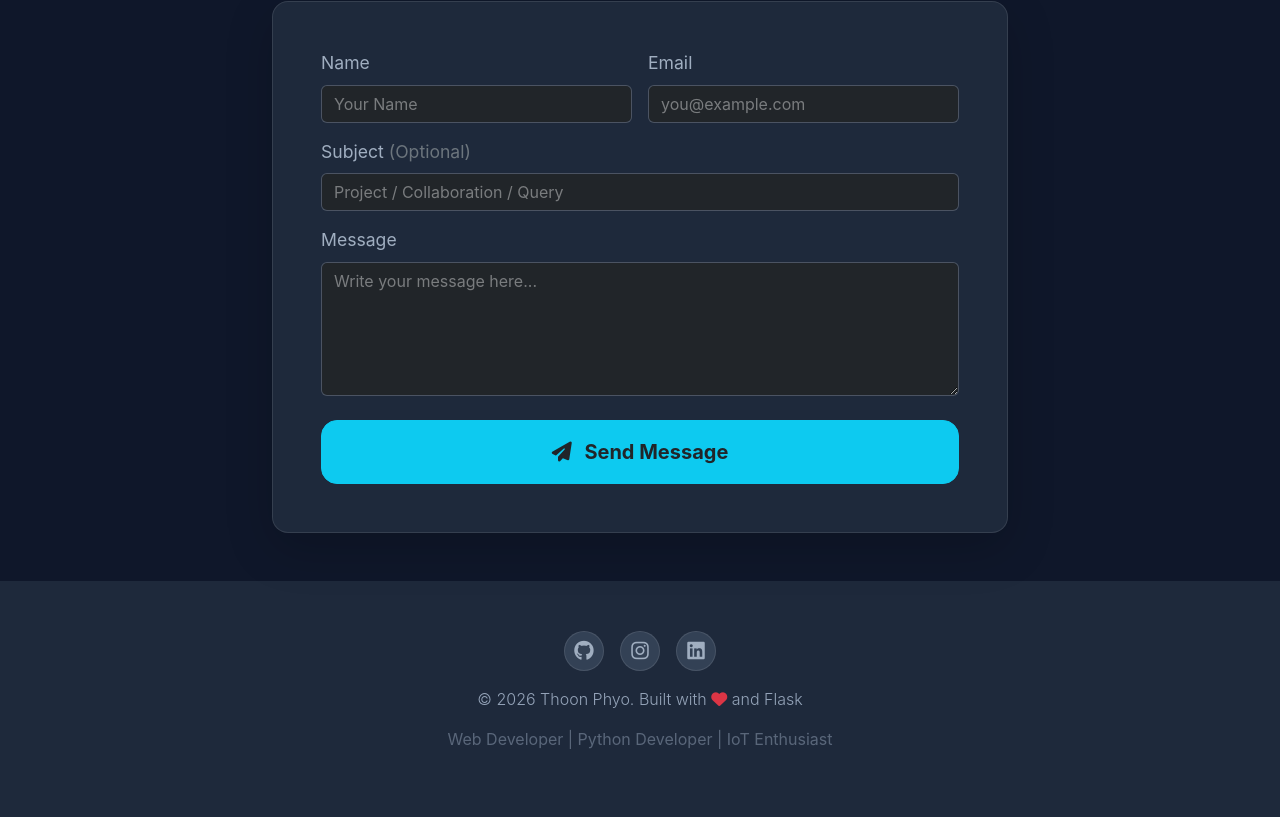
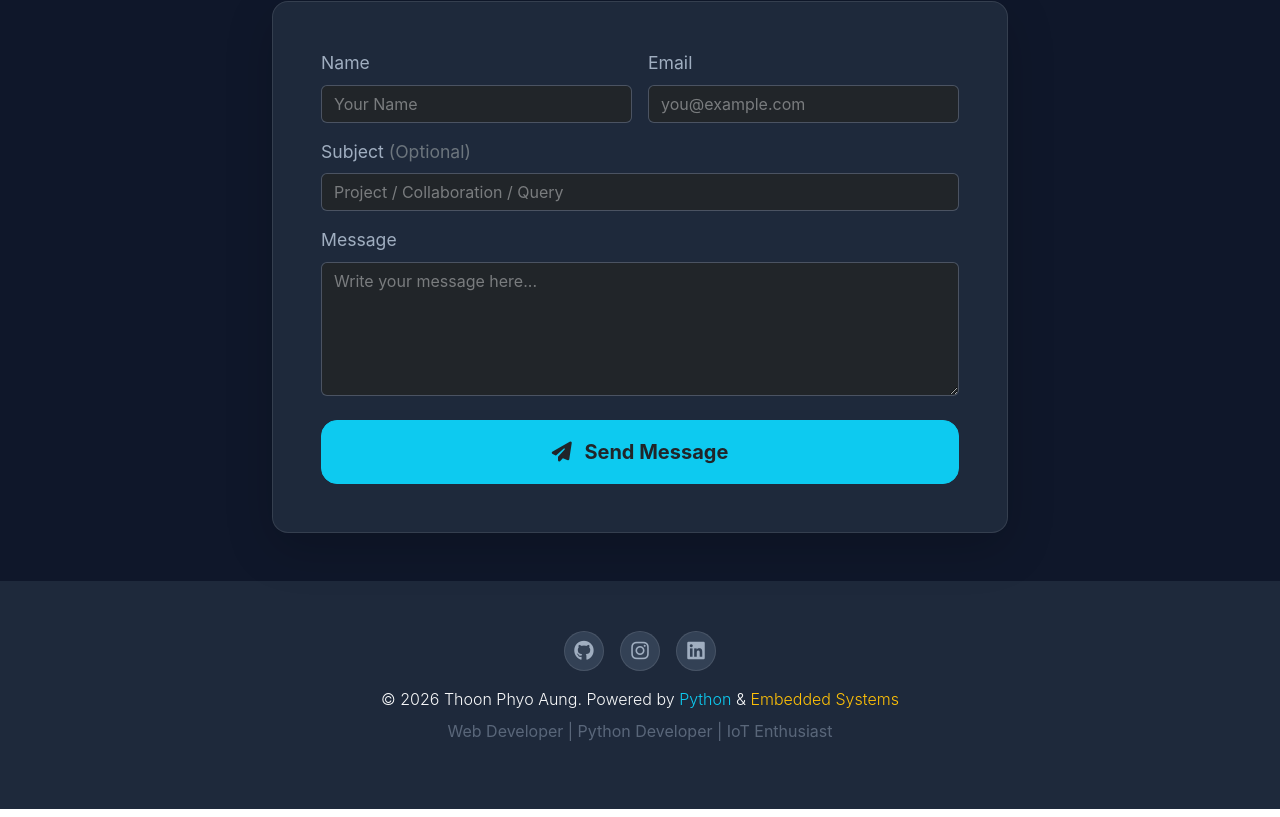
Before and after one commit to ThoonPhyoAung/my-portfolio, a plain HTML site: page index.html in a window 1280 px wide. Shown: the part 5784-6601 px from the top of the page. Drawn offline with nearby package versions, Linux system fonts and the light colour scheme.

Commit message:
footer updated

```diff
--- a/index.html
+++ b/index.html
@@ -1500,9 +1500,11 @@
               <i class="fab fa-linkedin"></i>
             </a>
           </div>
-          <p class="lead about-title-label fs-6">
-            © 2026 Thoon Phyo. Built with
-            <i class="fas fa-heart text-danger"></i> and Flask
+          <!-- Copyright & Stack -->
+          <p class="lead about-title-label fs-6 mb-2 text-light">
+            © <span id="current-year">2026</span> Thoon Phyo Aung. Powered by
+            <span class="text-info">Python</span> &amp;
+            <span class="text-warning">Embedded Systems</span>
           </p>
           <p class="footer-credit">
             Web Developer | Python Developer | IoT Enthusiast
```
